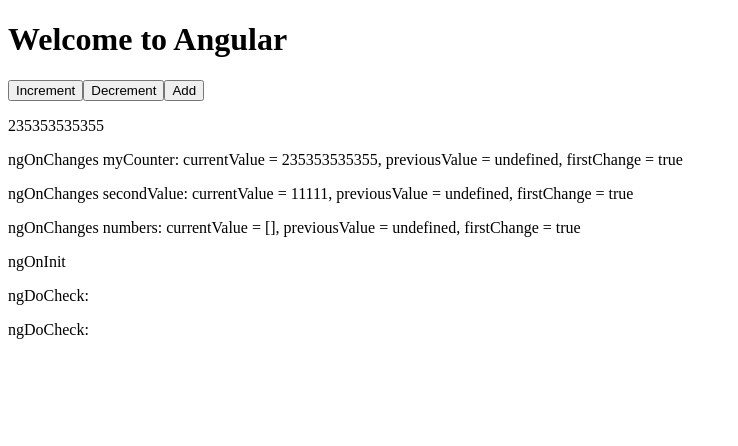
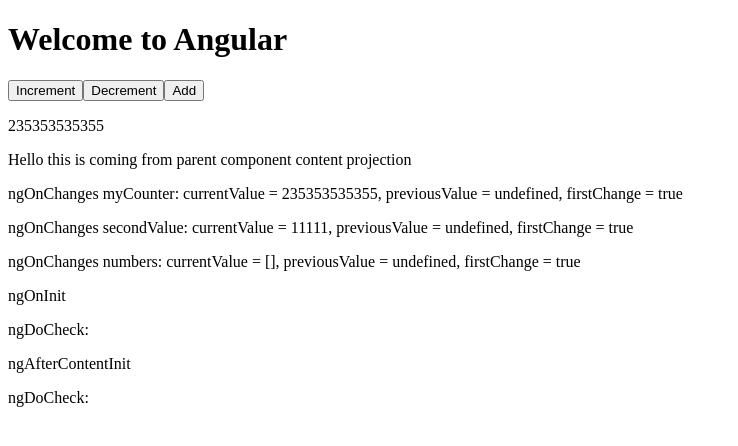
Before and after one commit to nguyenlekhanh/angular_lifecycle, an Angular app: page / in a window 1280 px wide. Shown: the top 446 px of the page, without its empty margins (0-738 px from the left). Built offline with nearby package versions, Linux system fonts and the light colour scheme.

Commit message:
ngAfterContentInit

```diff
--- a/src/app/app.component.html
+++ b/src/app/app.component.html
@@ -5,6 +5,8 @@
     <button (click)="decrement()">Decrement</button>
     <button (click)="add()">Add</button>
 
-    <app-child [myCounter]="counter" [secondValue] = "secondValue" [numbers]="numbers"></app-child>
+    <app-child [myCounter]="counter" [secondValue] = "secondValue" [numbers]="numbers">
+      Hello this is coming from parent component content projection
+    </app-child>
   </div>
 </div>
--- a/src/app/components/child/child.component.html
+++ b/src/app/components/child/child.component.html
@@ -1,4 +1,6 @@
 <p>{{ myCounter }}</p>
+
+<ng-content></ng-content>
 
 <div *ngFor="let log of changeLog">
     <p>{{ log }}</p>
--- a/src/app/components/child/child.component.ts
+++ b/src/app/components/child/child.component.ts
@@ -18,6 +18,7 @@
   public changeLog: string[] = [];
 
   ngOnChanges(changes: SimpleChanges): void {
+    console.log('ngOnChanges');
     for(const propName in changes) {
       const change: SimpleChange = changes[propName];
       const current = JSON.stringify(change.currentValue);
@@ -38,4 +39,9 @@
     console.log('ngDoCheck');
     this.changeLog.push(`ngDoCheck: ${this.numbers.toString()}`);
   }
+
+  ngAfterContentInit(): void {
+    console.log('ngAfterContentInit');
+    this.changeLog.push('ngAfterContentInit');
+  }
 }
```
